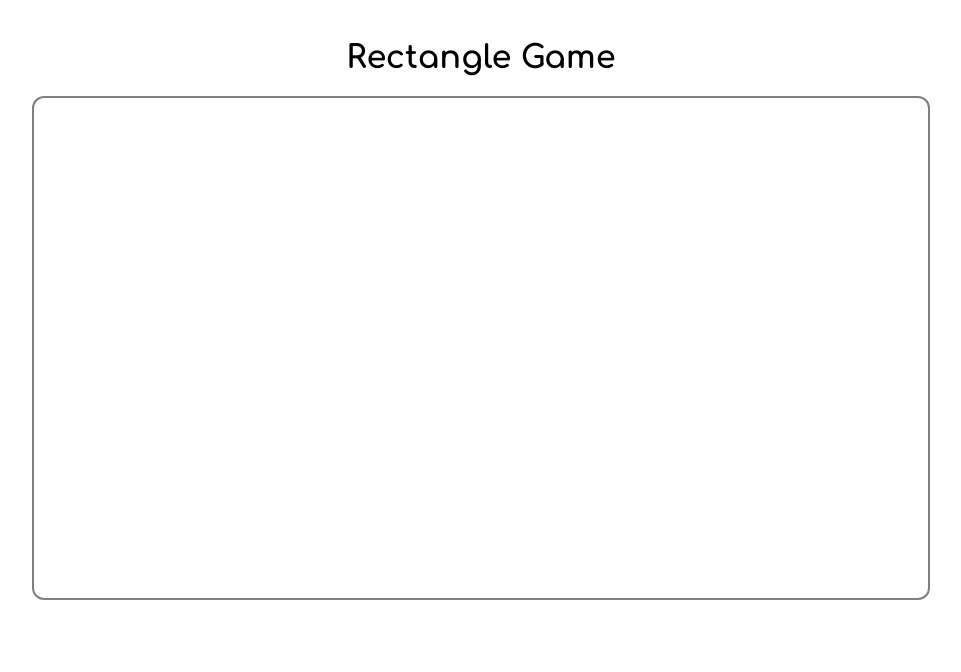
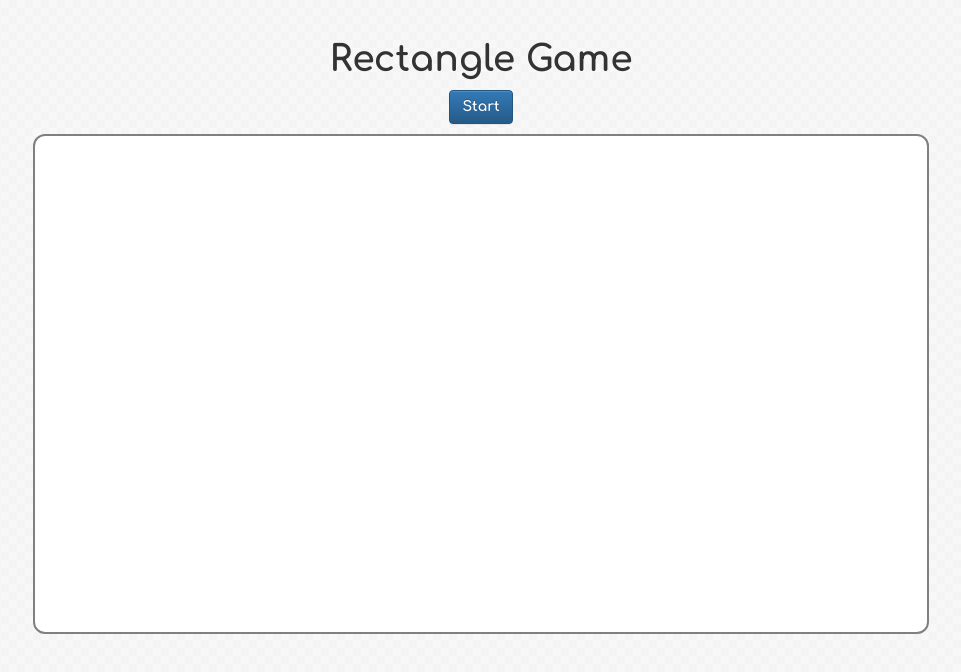
Before and after one commit to vinceroti/rectangle-app, a React (Create React App) app: page / in a window 1280 px wide. Shown: the top 672 px of the page, without its empty margins (159-1120 px from the left). Built offline with nearby package versions, Linux system fonts and the light colour scheme.

Commit message:
add bootstrap with button

```diff
--- a/package.json
+++ b/package.json
@@ -9,6 +9,7 @@
   },
   "dependencies": {
     "react": "^15.4.2",
+    "react-bootstrap": "^0.30.7",
     "react-dom": "^15.4.2"
   },
   "scripts": {
--- a/public/index.html
+++ b/public/index.html
@@ -13,7 +13,12 @@
       work correctly both with client-side routing and a non-root public URL.
       Learn how to configure a non-root public URL by running `npm run build`.
     -->
-    <title>React App</title>
+    <!-- Latest compiled and minified CSS -->
+    <link rel="stylesheet" href="https://maxcdn.bootstrapcdn.com/bootstrap/latest/css/bootstrap.min.css">
+
+    <!-- Optional theme -->
+    <link rel="stylesheet" href="https://maxcdn.bootstrapcdn.com/bootstrap/latest/css/bootstrap-theme.min.css">
+    <title>Rectangle Game</title>
   </head>
   <body>
     <div id="root"></div>
--- a/src/App.css
+++ /dev/null
@@ -1,7 +0,0 @@
-.App {
-
-}
-
-h1 {
-  text-align: center;
-}
--- a/src/components/App.js
+++ b/src/components/App.js
@@ -1,19 +1,24 @@
-import React from 'react';
-import { Component } from 'react';
+import React, { Component } from 'react';
 import '../styles/App.css';
+import { Button } from 'react-bootstrap';
 
 const styles = {
   head: {
-    marginTop: '40px',
+    marginTop: 40,
     textAlign: 'center'
   },
   game: {
     margin: '0 auto',
-    height: '70%',
+    height: 500,
     width: '70%',
-    padding: '0px 5px 500px 5px',
-    borderRadius: '12px',
-    border: '2px solid gray'
+    minWidth: 300,
+    borderRadius: 12,
+    border: '2px solid gray',
+    backgroundColor: 'white'
+  },
+  buttons: {
+    textAlign: 'center',
+    marginBottom: 10
   }
 };
 
@@ -23,6 +28,9 @@ class App extends Component {
     return (
     <div className="App">
       <h1 style={styles.head}> Rectangle Game </h1>
+      <div style={styles.buttons}>
+        <Button bsStyle="primary">Start</Button>
+      </div>
       <div style={styles.game}>
 
       </div>
--- a/src/index.css
+++ /dev/null
@@ -1,6 +0,0 @@
-@import url('https://fonts.googleapis.com/css?family=Comfortaa:700');
-
-body {
-  font-family: 'Comfortaa', sans-serif;
-  background-image: url('background.png');
-}
--- a/src/styles/index.css
+++ b/src/styles/index.css
@@ -2,4 +2,5 @@
 
 body {
   font-family: 'Comfortaa', sans-serif;
+  background-image: url('../images/background.png');
 }
```
